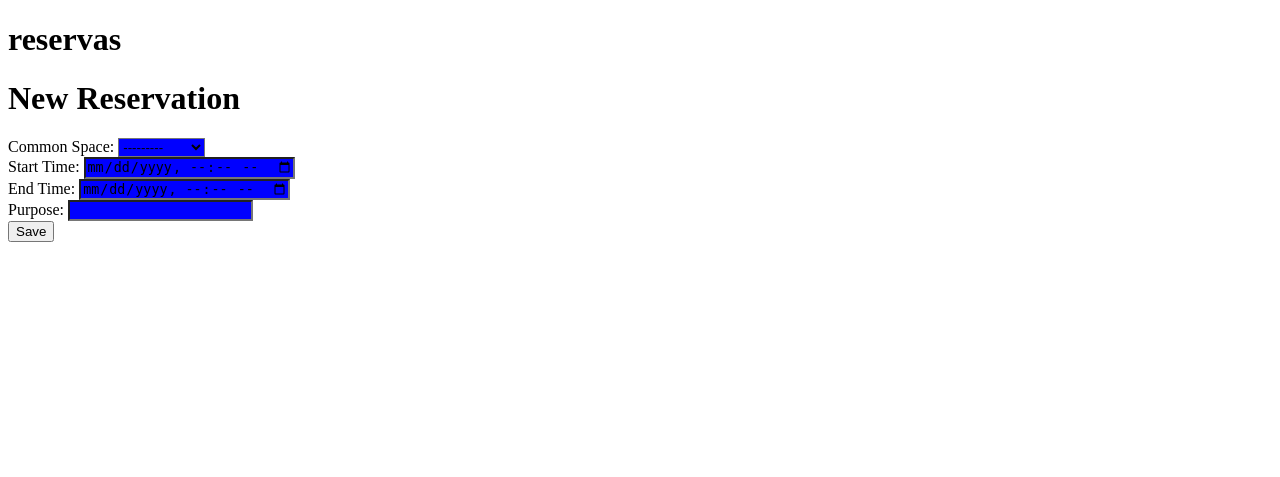
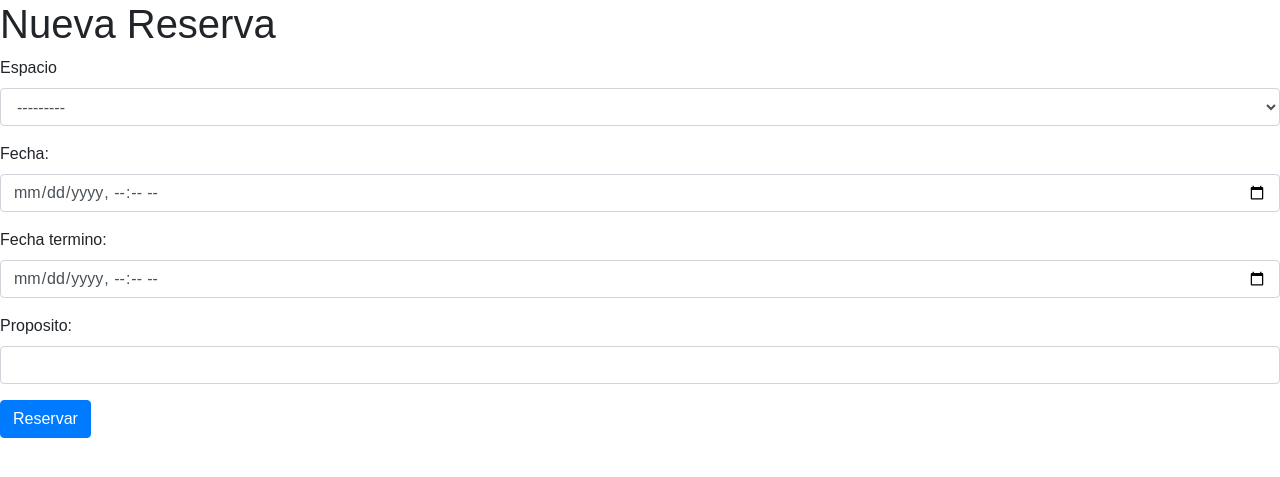
Before and after one commit to cpazro/codejam, a Django app: page /reservations/new/ in a window 1280 px wide. Shown: the top 477 px of the page. Run offline with Django 5.2, Linux system fonts and the light colour scheme; a user stored in the database is signed in; data comes from the database, SQL or seed files in the repository; some libraries are stand-ins or nearby versions.

Commit message:
modificado reservas

```diff
--- a/codejam/models.py
+++ b/codejam/models.py
@@ -2,14 +2,26 @@
 from django.db import models
 from django.contrib.auth.models import User
 
+
+class Category(models.Model):
+    name = models.CharField(max_length=150, unique=True)
+    def __str__(self):
+        return self.name
+
+class Area(models.Model):
+    name = models.CharField(max_length=150, unique=True)
+    def __str__(self):
+        return self.name
+
 class CommonSpace(models.Model):
-    name = models.CharField(max_length=100)
+    area = models.ForeignKey(Area, on_delete=models.CASCADE)
     description = models.TextField()
     capacity = models.IntegerField()
     location = models.CharField(max_length=255)
+    category = models.ForeignKey(Category, on_delete=models.CASCADE)
 
     def __str__(self):
-        return self.name
+        return f'{self.area} -- {self.category}'
 
 class Reservation(models.Model):
     user = models.ForeignKey(User, on_delete=models.CASCADE)
--- a/codejam/static/main.css
+++ b/codejam/static/main.css
@@ -35,4 +35,5 @@
 blockquote .blockquote-footer {
     font-size: 1rem;
     color: #6c757d;
+
 }
--- a/codejam/templates/base_generic.html
+++ b/codejam/templates/base_generic.html
@@ -1,13 +1,19 @@
+{% load static %}
+
 <!DOCTYPE html>
 <html lang="en">
 <head>
     <meta charset="UTF-8">
     <meta name="viewport" content="width=device-width, initial-scale=1.0">
     <link rel="stylesheet" href="/static/style.css">
+    <link rel="stylesheet" href="https://stackpath.bootstrapcdn.com/bootstrap/4.5.2/css/bootstrap.min.css">
+    <link rel="stylesheet" type="text/css" href="{% static 'main.css' %}">
     <title>Document</title>
+
+
 </head>
 <body>
-    <h1>reservas</h1>
+
     {% block content %}
     {% endblock %}
 </body>
--- a/codejam/templates/reservation_form.html
+++ b/codejam/templates/reservation_form.html
@@ -2,25 +2,30 @@
 {% load static %}
 
 {% block content %}
-  <h1>New Reservation</h1>
+
+
+
+  <h1>Nueva Reserva</h1>
     <form method="post">
       {% csrf_token %}
       <div class="form-group">
-      <label for="id_common_space">Common Space:</label>
+        <label for="id_common_space">Espacio</label>
         {{ form.common_space }}
       </div>
       <div class="form-group">
-      <label for="id_start_time">Start Time:</label>
+        <label for="id_start_time">Fecha:</label>
         {{ form.start_time }}
       </div>
       <div class="form-group">
-      <label for="id_end_time">End Time:</label>
+        <label for="id_end_time">Fecha termino:</label>
         {{ form.end_time }}
       </div>
       <div class="form-group">
-      <label for="id_purpose">Purpose:</label>
+        <label for="id_purpose">Proposito:</label>
         {{ form.purpose }}
       </div>
-    <button type="submit" class="btn btn-primary">Save</button>
+      <button type="submit" class="btn btn-primary">Reservar</button>
     </form>
+
+
     {% endblock %}
--- a/codejam/templates/reservation_list.html
+++ b/codejam/templates/reservation_list.html
@@ -1,7 +1,7 @@
 {% extends "base_generic.html" %}
 
 {% block content %}
-  <h1>Your Reservations</h1>
+  <h1>Tus Reservas activas</h1>
   <ul>
     {% for reservation in reservations %}
       <li>{{ reservation.common_space.name }}: {{ reservation.start_time }} - {{ reservation.end_time }}</li>
--- a/codejam/views.py
+++ b/codejam/views.py
@@ -15,6 +15,7 @@
 from django.contrib.auth.forms import UserCreationForm
 from django.contrib import messages
 from .forms import RegisterForm
+from .models import CommonSpace
 
 def login_register(request):
     if request.method == 'POST':
@@ -32,6 +33,11 @@
     else:
         form = RegisterForm()
     return render(request, 'register.html', {'form': form})
+
+
+def show_available(req):
+    lugares_disponibles = CommonSpace.objects.all()
+    return render(req, 'reservation_form.html', {'lugares': lugares_disponibles})
 
 
 
```
Also changed, not shown: codejam/admin.py (+7 -1 lines), codejam/templates/landing.html (+8 -3 lines), codejam/migrations/0002_commonspace_category.py (added), codejam/migrations/0003_category_alter_commonspace_category.py (added), codejam/migrations/0004_area_remove_commonspace_name_commonspace_area.py (added), codejam/static/funwork.avif (added), db.sqlite3. Lines whose indentation alone changed are shown as unchanged.
